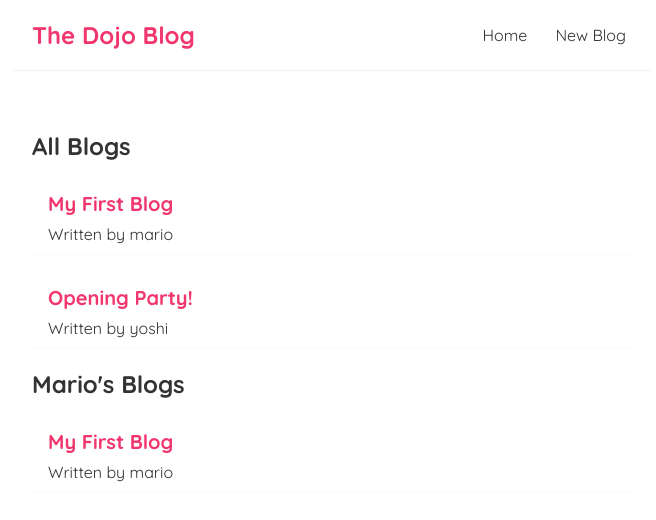
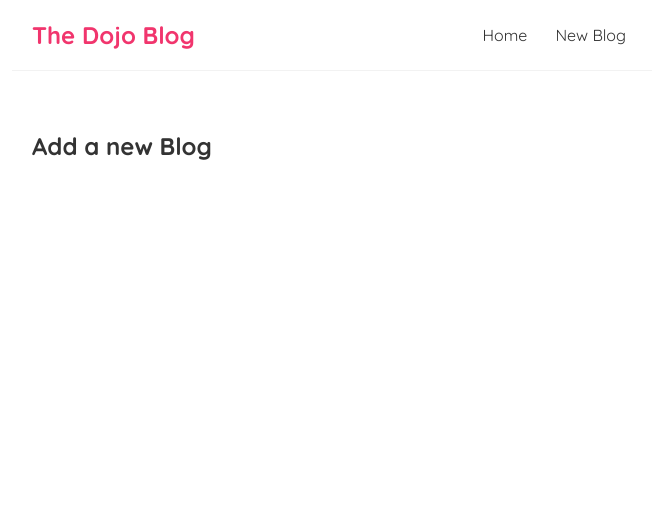
Before and after one commit to epalacio/dojo-blog, a React (Create React App) app: page /create in a window 1280 px wide. Shown: the top 520 px of the page, without its empty margins (308-964 px from the left). Built offline with nearby package versions, Linux system fonts and the light colour scheme; data requests are answered from the project's data file.

Commit message:
Added a second route through the router, and made the '/' home route exact so it doesn't render when it's not requested

```diff
--- a/src/App.js
+++ b/src/App.js
@@ -1,6 +1,7 @@
 import Navbar from './Navbar';
 import Home from './Home';
 import { BrowserRouter as Router, Route, Switch } from 'react-router-dom';
+import Create from './Create';
 
 function App() {
 
@@ -11,8 +12,11 @@
         <div className="content">
           {/* Replace the <Home /> component with <Switch></Switch> */}
           <Switch>
-            <Route path='/'>
+            <Route exact path='/'>
               <Home />
+            </Route>
+            <Route path='/create'>
+              <Create />
             </Route>
           </Switch>
         </div>
--- /dev/null
+++ b/src/Create.js
@@ -0,0 +1,9 @@
+const Create = () => {
+    return (
+        <div className="create">
+            <h2>Add a new Blog</h2>
+        </div>
+     );
+}
+
+export default Create;
```
Also changed, not shown: 1 other file (tests, documents, lock files or other folders).
